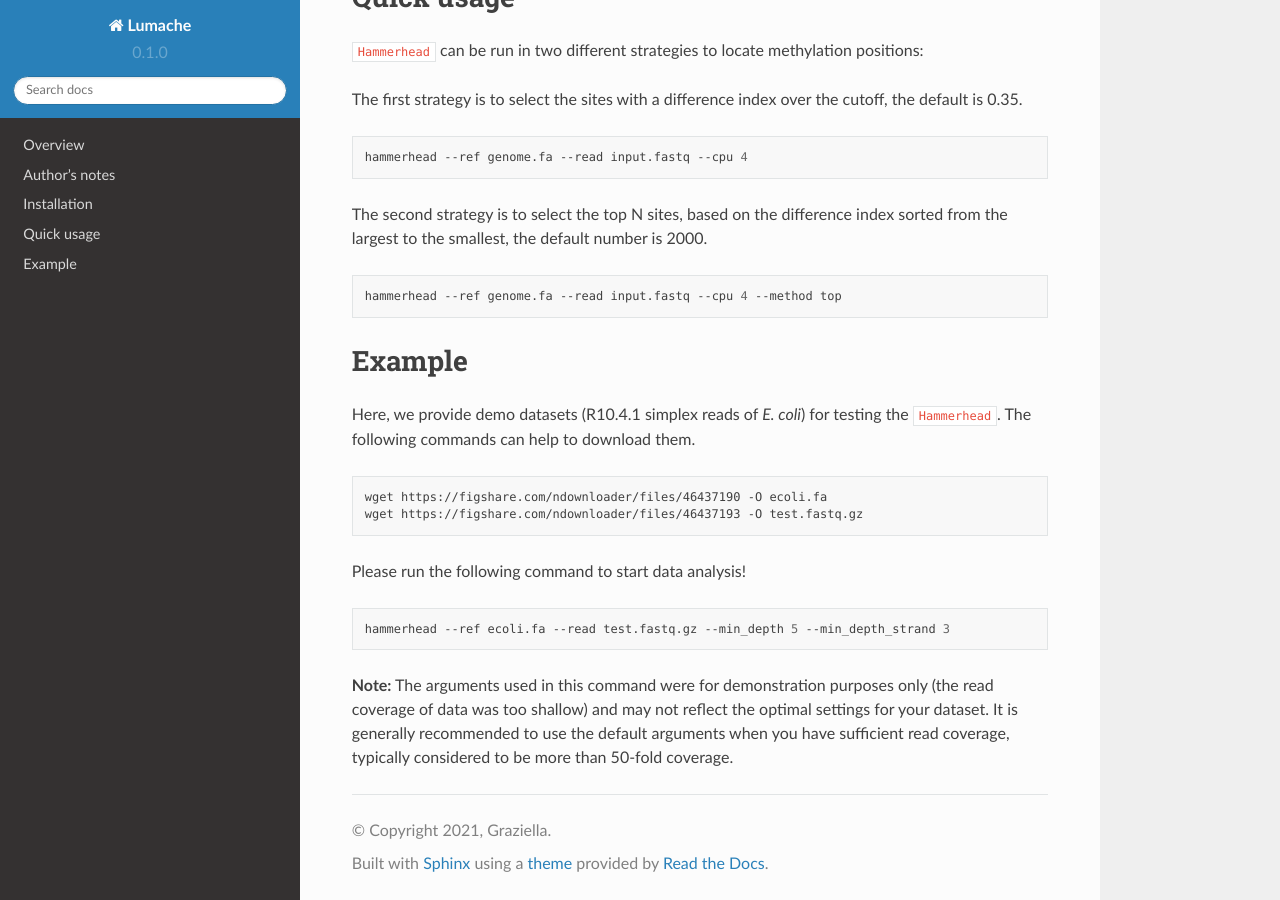
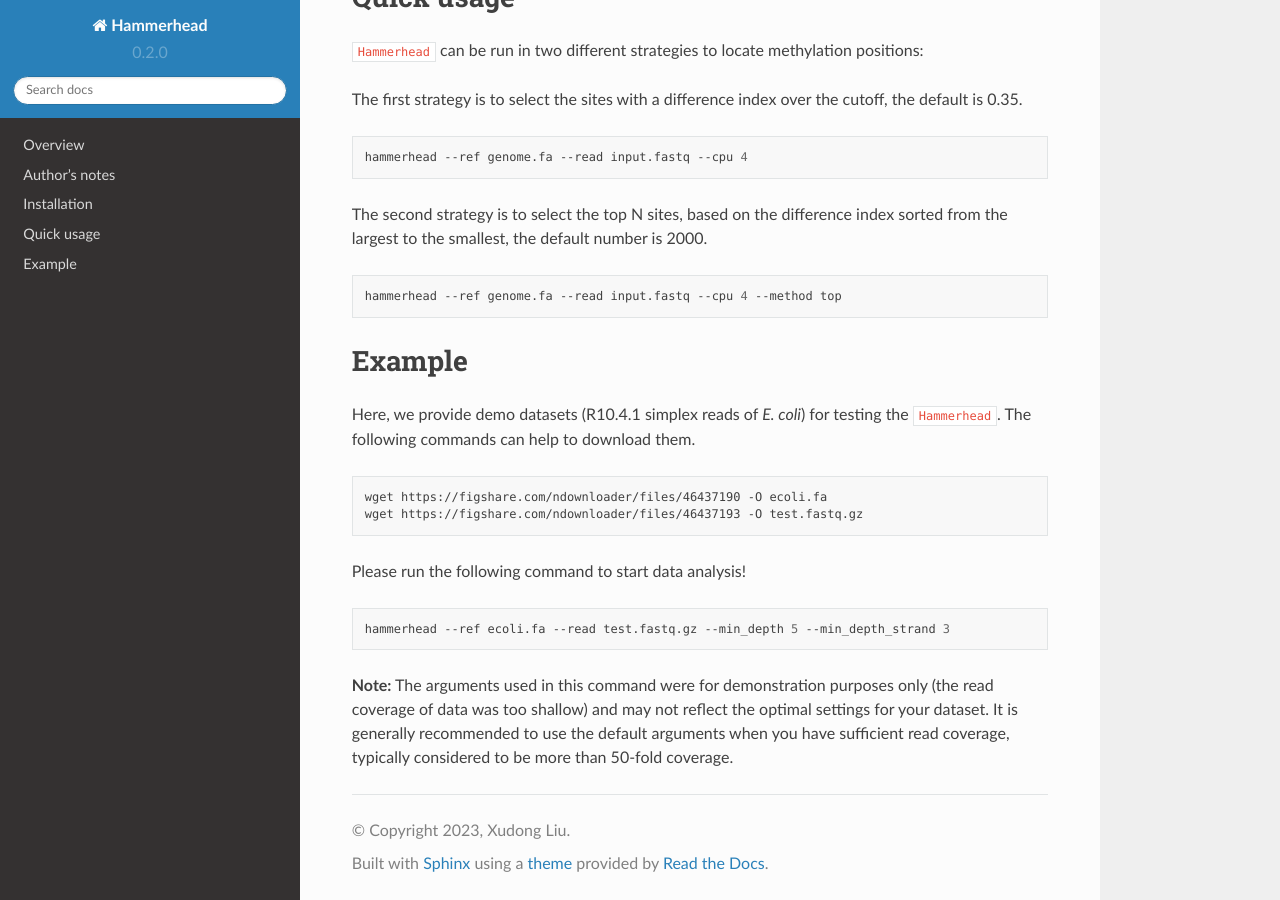
Before and after one commit to lxd98/Hammerhead_documentation, a Sphinx documentation site: the page built from docs/source/index.rst, in a window 1280 px wide and 900 px high, scrolled down 1349 px. Built offline with Sphinx 7.4.7 and the Read the Docs theme 2.0.0, drawn with Linux system fonts in a browser that asks for light colours.

Commit message:
Update conf.py

```diff
--- a/docs/source/conf.py
+++ b/docs/source/conf.py
@@ -2,12 +2,12 @@
 
 # -- Project information
 
-project = 'Lumache'
-copyright = '2021, Graziella'
-author = 'Graziella'
+project = 'Hammerhead'
+copyright = '2023, Xudong Liu'
+author = 'Xudong'
 
 release = '0.1'
-version = '0.1.0'
+version = '0.2.0'
 
 # -- General configuration
 
```
